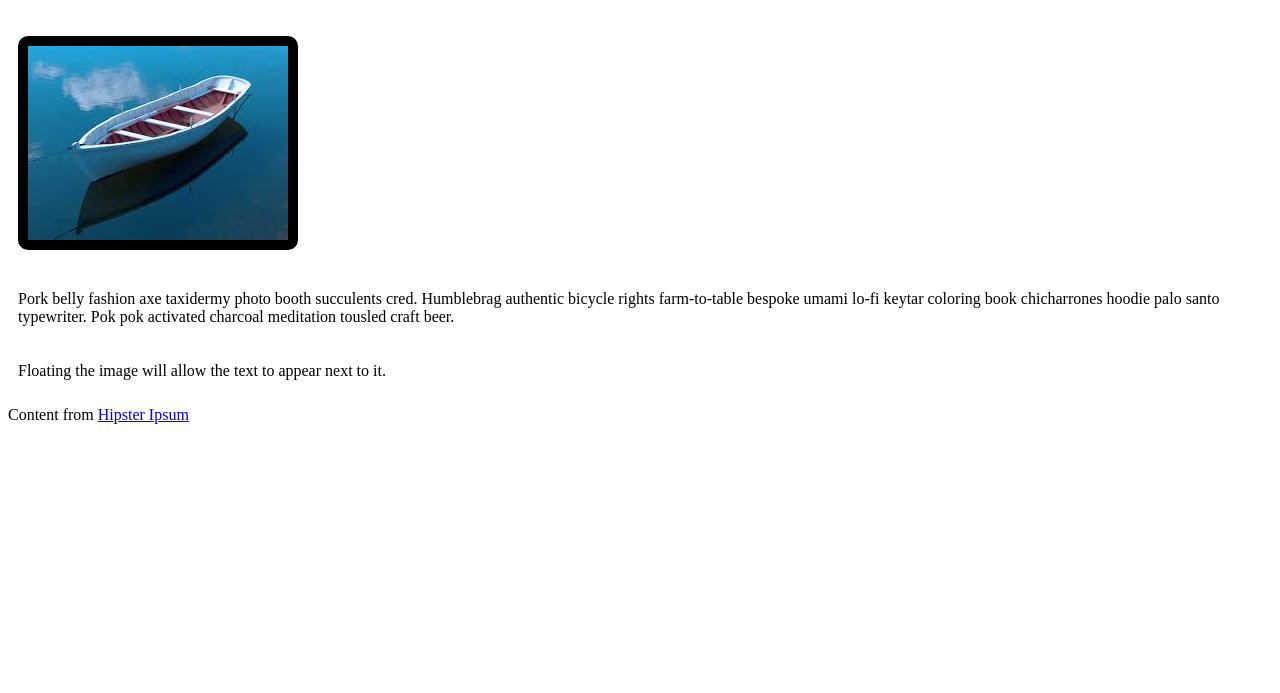
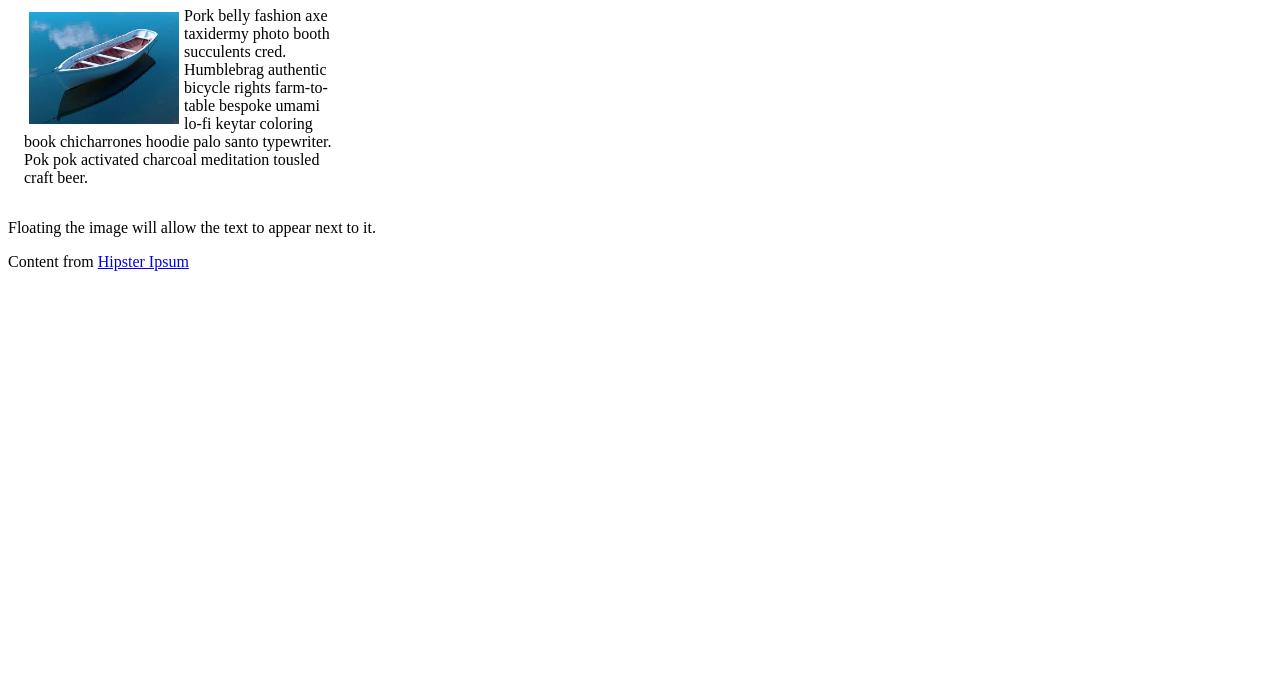
Before and after one commit to yeady88/wats3010-skills-1, a plain HTML site: page 6-images-float-text/index.html in a window 1280 px wide. Shown: the part 107-800 px from the top of the page. Drawn offline with Linux system fonts and the light colour scheme; files that its build step writes are made by us from their sources.

Commit message:
images-float-text

```diff
--- /dev/null
+++ b/6-images-float-text/css/style.css
@@ -0,0 +1,21 @@
+.wrapped {
+    width:25%;
+    height: auto;
+    text-align: left;
+    margin: 1rem;
+  }
+
+  .wrapped img {
+    display: block;
+    float: left;
+    padding: 5px;
+    width:150px;
+    height: auto;
+  }
+  .wrapped:after {
+    content: " ";
+    visibility: hidden;
+    display: block;
+    height: 0;
+    clear: both;
+  }
--- a/6-images-float-text/index.html
+++ b/6-images-float-text/index.html
@@ -7,12 +7,13 @@
   <meta http-equiv="X-UA-Compatible" content="ie=edge">
   <title>Images and Text</title>
   <link rel="stylesheet" href="css/style.css">
+
 </head>
 
 <body>
   <h1>Floating Text Next To Image</h1>
   <p>Sometimes we like to wrap text around an image</p>
-  <div>
+  <div class="wrapped">
     <img src="images/boat.jpg" alt="Boat">
     <p> Pork belly fashion axe taxidermy photo booth succulents cred. Humblebrag authentic bicycle rights farm-to-table
       bespoke umami lo-fi keytar coloring book chicharrones hoodie palo santo typewriter. Pok pok activated charcoal
```
